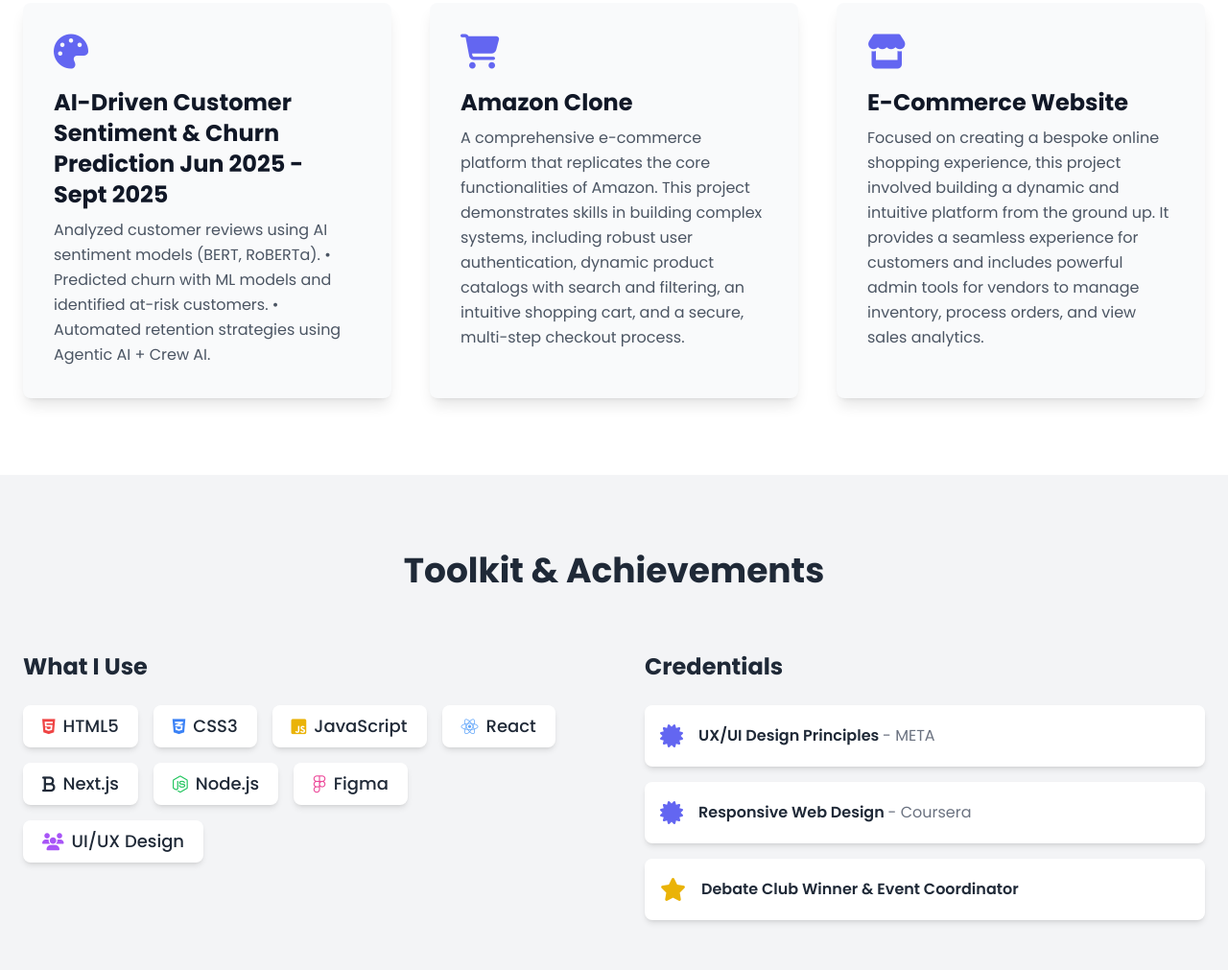
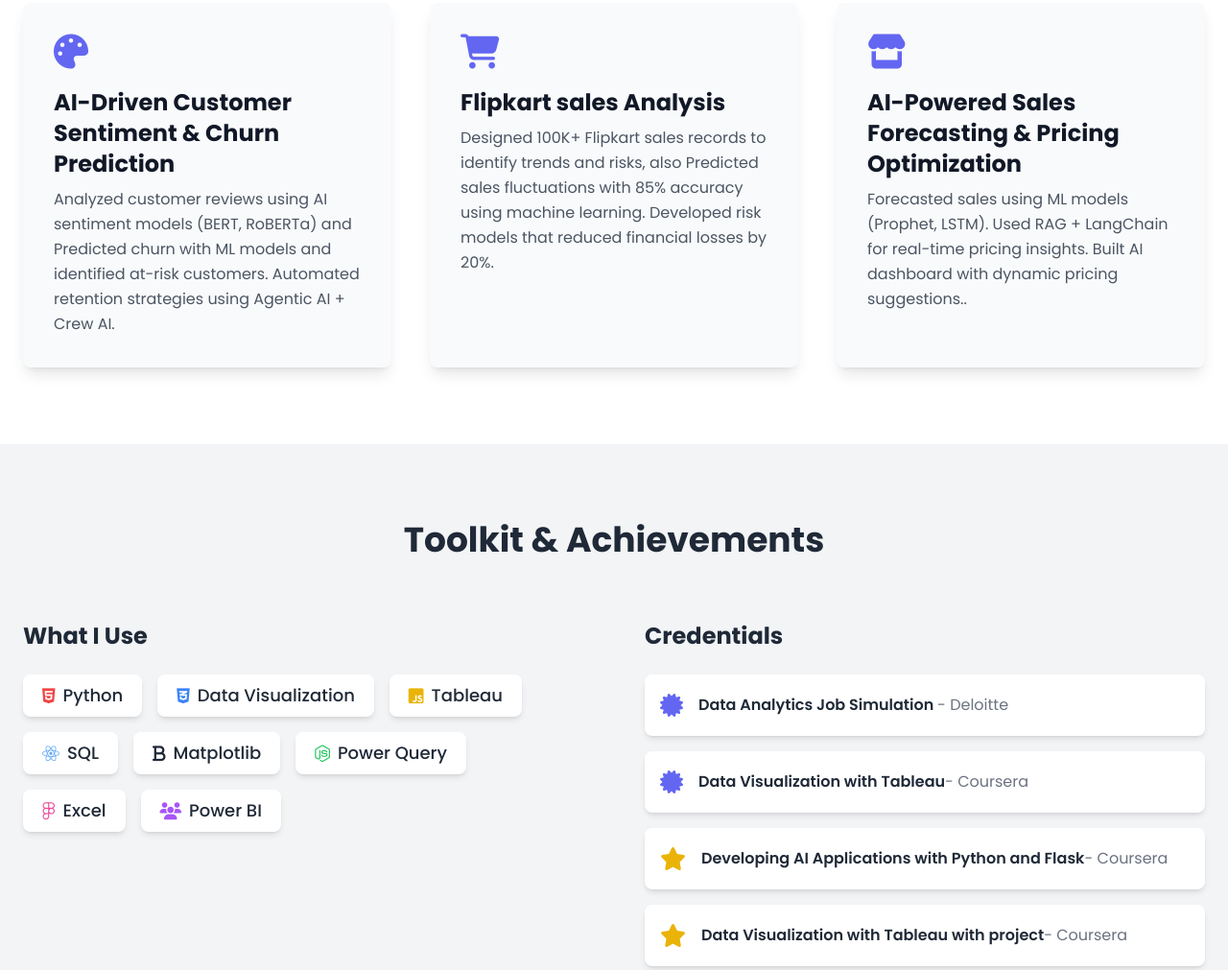
Before and after one commit to loveleenn/portfolio, a plain HTML site: page index.html in a window 1280 px wide. Shown: the part 1843-2854 px from the top of the page at 96% size. Drawn offline with nearby package versions, Linux system fonts and the light colour scheme.

Commit message:
Update index.html

```diff
--- a/index.html
+++ b/index.html
@@ -202,20 +202,18 @@
                 <div class="grid grid-cols-1 md:grid-cols-2 lg:grid-cols-3 gap-10">
                     <div class="bg-gray-50 p-8 rounded-lg shadow-lg project-card" data-aos="fade-up" data-aos-delay="100">
                         <div class="text-indigo-500 text-4xl mb-4"><i class="fas fa-palette"></i></div>
-                        <h3 class="text-2xl font-bold text-gray-900 mb-2">AI-Driven Customer Sentiment & Churn Prediction Jun 2025 - Sept 2025</h3>
-                        <p class="text-gray-600 leading-relaxed">Analyzed customer reviews using AI sentiment models (BERT, RoBERTa).
-• Predicted churn with ML models and identified at-risk customers.
-• Automated retention strategies using Agentic AI + Crew AI.</p>
+                        <h3 class="text-2xl font-bold text-gray-900 mb-2">AI-Driven Customer Sentiment & Churn Prediction </h3>
+                        <p class="text-gray-600 leading-relaxed">Analyzed customer reviews using AI sentiment models (BERT, RoBERTa) and  Predicted churn with ML models and identified at-risk customers. Automated retention strategies using Agentic AI + Crew AI.</p>
                     </div>
                      <div class="bg-gray-50 p-8 rounded-lg shadow-lg project-card" data-aos="fade-up" data-aos-delay="200">
                         <div class="text-indigo-500 text-4xl mb-4"><i class="fas fa-shopping-cart"></i></div>
-                        <h3 class="text-2xl font-bold text-gray-900 mb-2">Amazon Clone</h3>
-                        <p class="text-gray-600 leading-relaxed">A comprehensive e-commerce platform that replicates the core functionalities of Amazon. This project demonstrates skills in building complex systems, including robust user authentication, dynamic product catalogs with search and filtering, an intuitive shopping cart, and a secure, multi-step checkout process.</p>
+                        <h3 class="text-2xl font-bold text-gray-900 mb-2">Flipkart sales Analysis</h3>
+                        <p class="text-gray-600 leading-relaxed">Designed 100K+ Flipkart sales records to identify trends and risks, also Predicted sales fluctuations with 85% accuracy using machine learning. Developed risk models that reduced financial losses by 20%.</p>
                     </div>
                     <div class="bg-gray-50 p-8 rounded-lg shadow-lg project-card" data-aos="fade-up" data-aos-delay="300">
                         <div class="text-indigo-500 text-4xl mb-4"><i class="fas fa-store"></i></div>
-                        <h3 class="text-2xl font-bold text-gray-900 mb-2">E-Commerce Website</h3>
-                        <p class="text-gray-600 leading-relaxed">Focused on creating a bespoke online shopping experience, this project involved building a dynamic and intuitive platform from the ground up. It provides a seamless experience for customers and includes powerful admin tools for vendors to manage inventory, process orders, and view sales analytics.</p>
+                        <h3 class="text-2xl font-bold text-gray-900 mb-2">AI-Powered Sales Forecasting & Pricing Optimization</h3>
+                        <p class="text-gray-600 leading-relaxed">Forecasted sales using ML models (Prophet, LSTM). Used RAG + LangChain for real-time pricing insights. Built AI dashboard with dynamic pricing suggestions..</p>
                     </div>
                 </div>
             </div>
@@ -230,14 +228,14 @@
                     <div data-aos="fade-right">
                         <h3 class="text-2xl font-bold mb-6 text-center lg:text-left">What I Use</h3>
                         <div class="flex flex-wrap gap-4 justify-center lg:justify-start">
-                            <span class="skill-tag bg-white shadow-md text-gray-800 text-lg font-medium px-5 py-2 rounded-lg flex items-center"><i class="fab fa-html5 mr-2 text-red-500"></i>HTML5</span>
-                            <span class="skill-tag bg-white shadow-md text-gray-800 text-lg font-medium px-5 py-2 rounded-lg flex items-center"><i class="fab fa-css3-alt mr-2 text-blue-500"></i>CSS3</span>
-                            <span class="skill-tag bg-white shadow-md text-gray-800 text-lg font-medium px-5 py-2 rounded-lg flex items-center"><i class="fab fa-js-square mr-2 text-yellow-500"></i>JavaScript</span>
-                            <span class="skill-tag bg-white shadow-md text-gray-800 text-lg font-medium px-5 py-2 rounded-lg flex items-center"><i class="fab fa-react mr-2 text-blue-400"></i>React</span>
-                            <span class="skill-tag bg-white shadow-md text-gray-800 text-lg font-medium px-5 py-2 rounded-lg flex items-center"><i class="fas fa-bold mr-2"></i>Next.js</span>
-                            <span class="skill-tag bg-white shadow-md text-gray-800 text-lg font-medium px-5 py-2 rounded-lg flex items-center"><i class="fab fa-node-js mr-2 text-green-500"></i>Node.js</span>
-                            <span class="skill-tag bg-white shadow-md text-gray-800 text-lg font-medium px-5 py-2 rounded-lg flex items-center"><i class="fab fa-figma mr-2 text-pink-500"></i>Figma</span>
-                            <span class="skill-tag bg-white shadow-md text-gray-800 text-lg font-medium px-5 py-2 rounded-lg flex items-center"><i class="fas fa-users mr-2 text-purple-500"></i>UI/UX Design</span>
+                            <span class="skill-tag bg-white shadow-md text-gray-800 text-lg font-medium px-5 py-2 rounded-lg flex items-center"><i class="fab fa-html5 mr-2 text-red-500"></i>Python</span>
+                            <span class="skill-tag bg-white shadow-md text-gray-800 text-lg font-medium px-5 py-2 rounded-lg flex items-center"><i class="fab fa-css3-alt mr-2 text-blue-500"></i>Data Visualization</span>
+                            <span class="skill-tag bg-white shadow-md text-gray-800 text-lg font-medium px-5 py-2 rounded-lg flex items-center"><i class="fab fa-js-square mr-2 text-yellow-500"></i>Tableau</span>
+                            <span class="skill-tag bg-white shadow-md text-gray-800 text-lg font-medium px-5 py-2 rounded-lg flex items-center"><i class="fab fa-react mr-2 text-blue-400"></i>SQL</span>
+                            <span class="skill-tag bg-white shadow-md text-gray-800 text-lg font-medium px-5 py-2 rounded-lg flex items-center"><i class="fas fa-bold mr-2"></i>Matplotlib</span>
+                            <span class="skill-tag bg-white shadow-md text-gray-800 text-lg font-medium px-5 py-2 rounded-lg flex items-center"><i class="fab fa-node-js mr-2 text-green-500"></i>Power Query</span>
+                            <span class="skill-tag bg-white shadow-md text-gray-800 text-lg font-medium px-5 py-2 rounded-lg flex items-center"><i class="fab fa-figma mr-2 text-pink-500"></i>Excel</span>
+                            <span class="skill-tag bg-white shadow-md text-gray-800 text-lg font-medium px-5 py-2 rounded-lg flex items-center"><i class="fas fa-users mr-2 text-purple-500"></i>Power BI</span>
                         </div>
                     </div>
                     <!-- Certifications & Extra-Curricular -->
@@ -246,15 +244,19 @@
                         <div class="space-y-4">
                             <div class="bg-white p-4 rounded-lg shadow-md info-card flex items-center">
                                 <i class="fas fa-certificate text-indigo-500 text-2xl mr-4"></i>
-                                <p class="font-semibold text-gray-800">UX/UI Design Principles <span class="text-gray-500 font-normal">- META</span></p>
+                                <p class="font-semibold text-gray-800">Data Analytics Job Simulation <span class="text-gray-500 font-normal">- Deloitte</span></p>
                             </div>
                             <div class="bg-white p-4 rounded-lg shadow-md info-card flex items-center">
                                  <i class="fas fa-certificate text-indigo-500 text-2xl mr-4"></i>
-                                <p class="font-semibold text-gray-800">Responsive Web Design <span class="text-gray-500 font-normal">- Coursera</span></p>
+                                <p class="font-semibold text-gray-800">Data Visualization with Tableau<span class="text-gray-500 font-normal">- Coursera</span></p>
                             </div>
                             <div class="bg-white p-4 rounded-lg shadow-md info-card flex items-center">
                                  <i class="fas fa-star text-yellow-500 text-2xl mr-4"></i>
-                                <p class="font-semibold text-gray-800">Debate Club Winner & Event Coordinator</p>
+                                <p class="font-semibold text-gray-800">Developing AI Applications with Python and Flask<span class="text-gray-500 font-normal">- Coursera</span></p>
+                            </div>
+                            <div class="bg-white p-4 rounded-lg shadow-md info-card flex items-center">
+                                 <i class="fas fa-star text-yellow-500 text-2xl mr-4"></i>
+                                <p class="font-semibold text-gray-800">Data Visualization with Tableau with project<span class="text-gray-500 font-normal">- Coursera</span></p>
                             </div>
                         </div>
                     </div>
```
